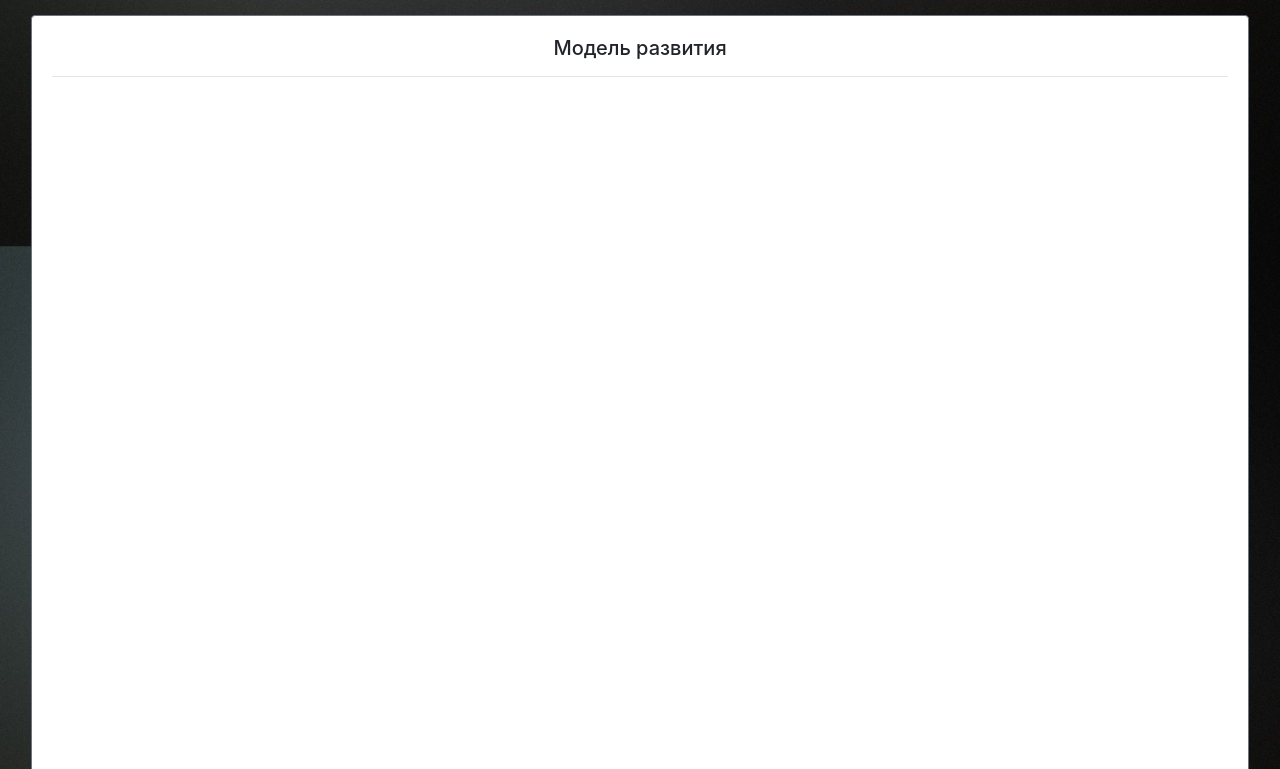
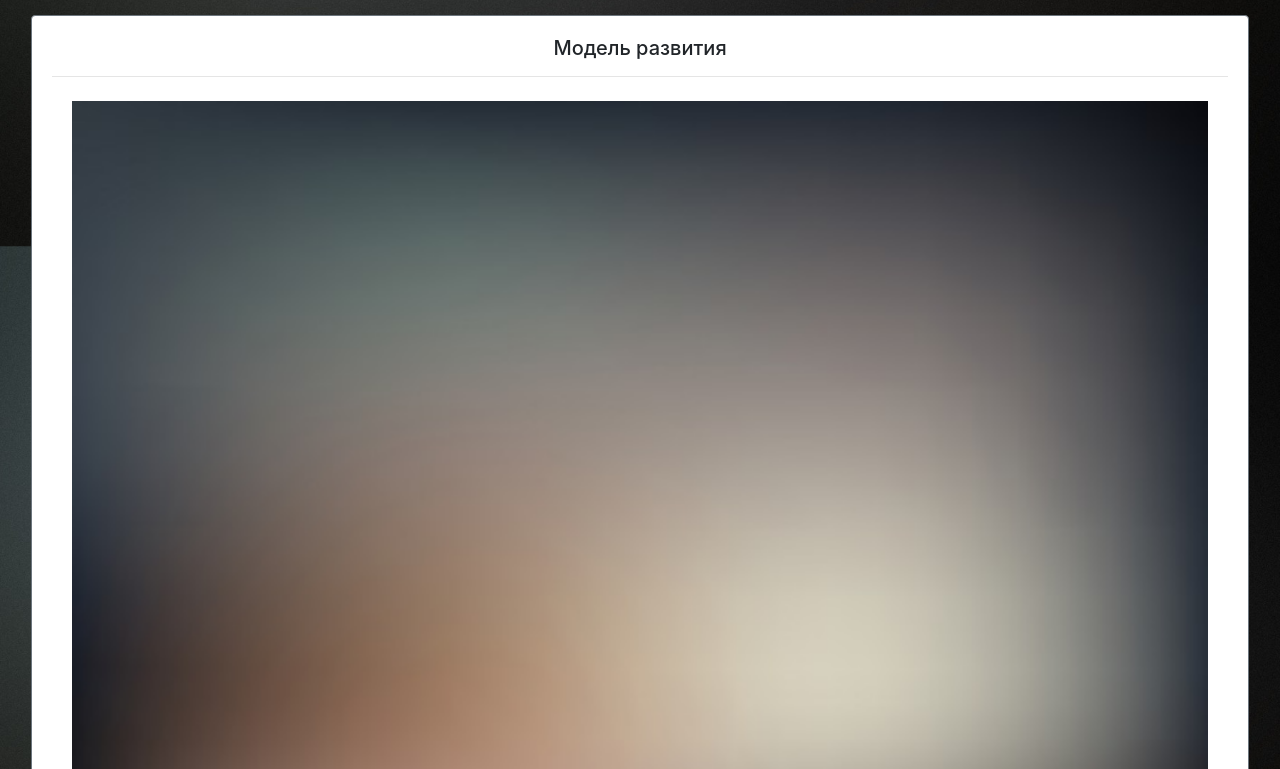
Before and after one commit to ArtReeX/neural-modeling, a React (Create React App) app: page / in a window 1280 px wide. Shown: the part 611-1380 px from the top of the page. Built offline with nearby package versions, Linux system fonts and the light colour scheme.

Commit message:
Добалена начальная работа с Canvas.

```diff
--- a/src/Field.js
+++ b/src/Field.js
@@ -9,6 +9,14 @@ export default class Field extends Component {
     super(props);
 
     this.fieldRef = React.createRef();
+
+    this.renderBackgroundToField = this.renderBackgroundToField.bind(this);
+
+    this.backgroundImage = new Image();
+    this.backgroundImage.src = "fon.jpg";
+  }
+  componentDidMount() {
+    this.renderBackgroundToField(this.fieldRef.current, this.backgroundImage);
   }
   start(data, iterations, errorThresh, hiddenLayers) {
     const {
@@ -35,8 +43,27 @@ export default class Field extends Component {
       }
     });
   }
+  renderBackgroundToField(
+    canvas = this.fieldRef.current,
+    backgroundImage = this.backgroundImage
+  ) {
+    this.backgroundImage = new Image();
+    this.backgroundImage.src = "fon.jpg";
+    this.backgroundImage.onload = () => {
+      canvas.getContext("2d").drawImage(backgroundImage, 0, 0, 1000, 1000);
+    };
+  }
   renderField(canvas = this.fieldRef.current) {
-    const context = canvas.getContext("2d");
+    const {
+      model: { hiddenLayers }
+    } = this.brain;
+    const weights = hiddenLayers.map(layer => layer.outputBias.weights);
+
+    console.log("Нейронная сеть", this.brain);
+    console.log("Скрытые слои", hiddenLayers);
+    console.log("Веса", weights);
+
+    this.renderBackgroundToField(this.fieldRef.current, this.backgroundImage);
   }
   render() {
     return (
@@ -44,7 +71,14 @@ export default class Field extends Component {
         <CardTitle className="text-center">Модель развития</CardTitle>
         <hr className="my-1" />
         <CardBody>
-          <canvas ref={this.fieldRef} height="1000" width="1000" />
+          <canvas
+            ref={this.fieldRef}
+            height="1000"
+            width="1000"
+            style={{
+              width: "100%"
+            }}
+          />
         </CardBody>
       </Card>
     );
```
Also changed, not shown: public/fon.jpg (added).
